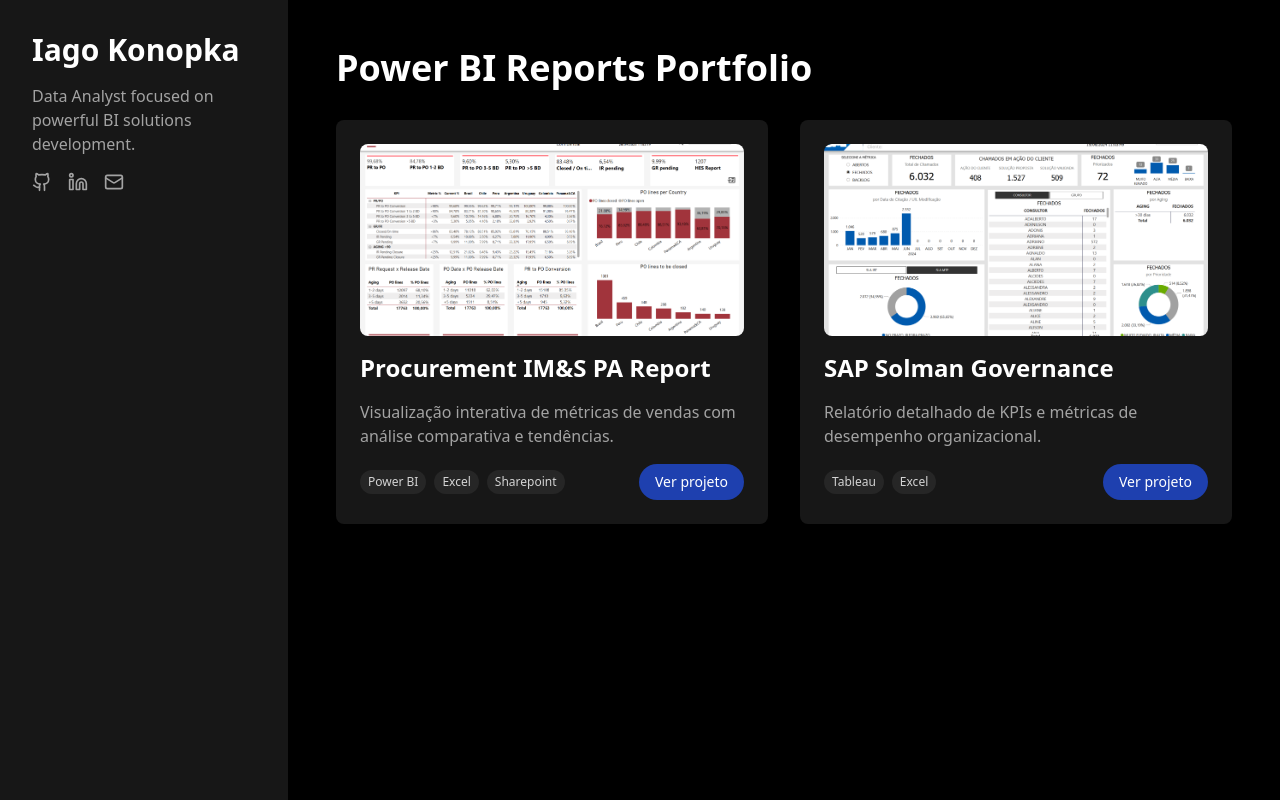
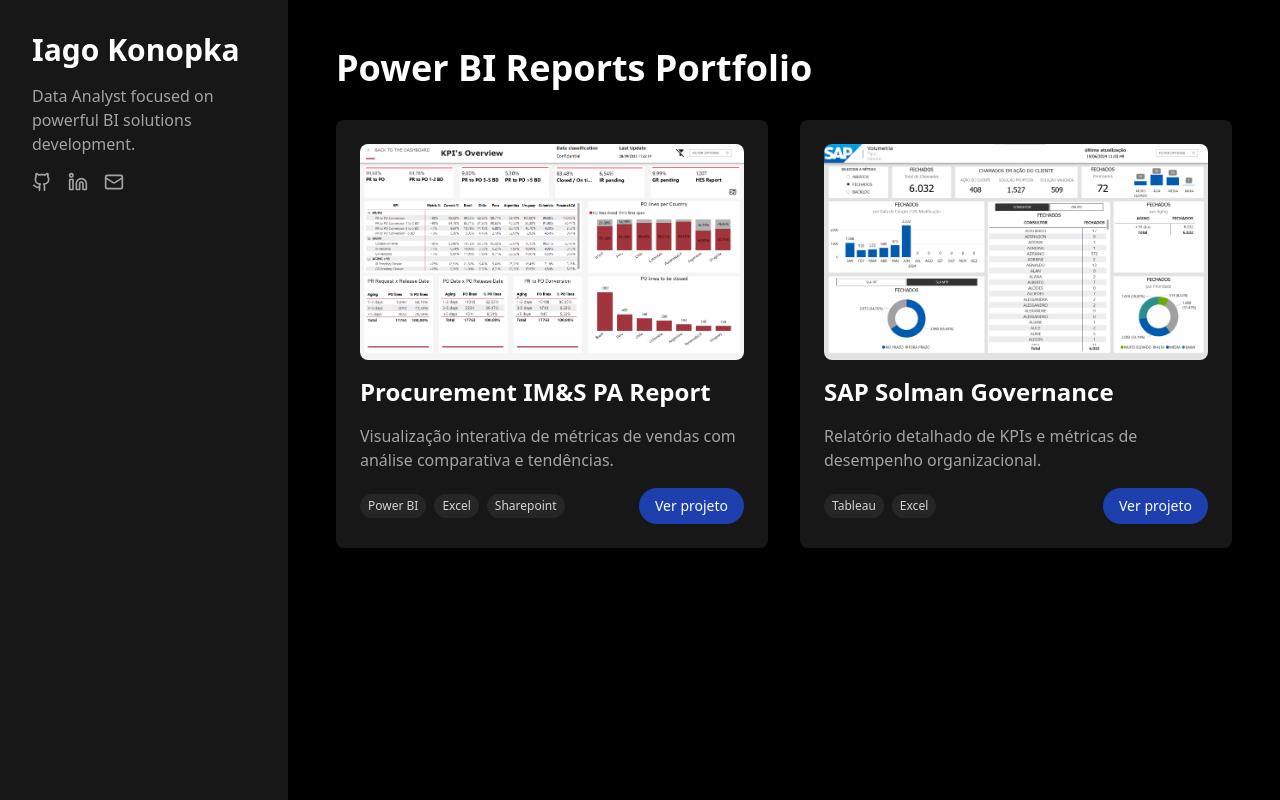
Before and after one commit to iagokonopka/powerbi-portfolio, a Next.js app: page /powerbi-portfolio/ in a window 1280 px wide. Built offline with nearby package versions, Linux system fonts and the light colour scheme.

Commit message:
added dark mode layout

```diff
--- a/src/app/page.tsx
+++ b/src/app/page.tsx
@@ -51,11 +51,13 @@
               }
             ].map((project) => (
               <div key={project.title} className="bg-neutral-900 p-4 md:p-6 rounded-lg flex flex-col">
-                <img
-                  src={project.image}
-                  alt={project.title}
-                  className="w-full h-40 md:h-48 object-cover rounded-lg mb-4"
-                />
+                <div className="relative w-full aspect-video overflow-hidden rounded-lg mb-4">
+                  <img
+                    src={project.image}
+                    alt={project.title}
+                    className="absolute inset-0 w-full h-full object-cover"
+                  />
+                </div>
                 <h2 className="text-xl md:text-2xl font-semibold mb-2 md:mb-4">{project.title}</h2>
                 <p className="text-neutral-400 text-sm md:text-base mb-4 flex-grow">
                   {project.description}
```
